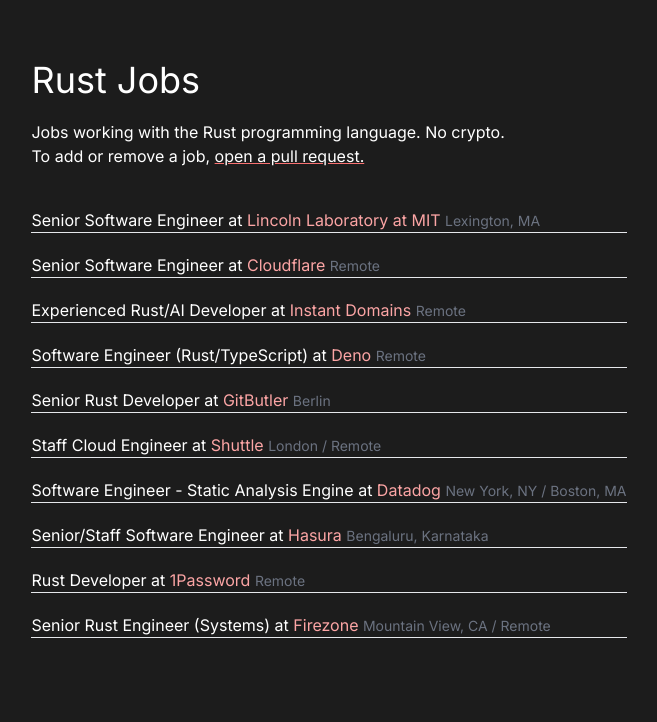
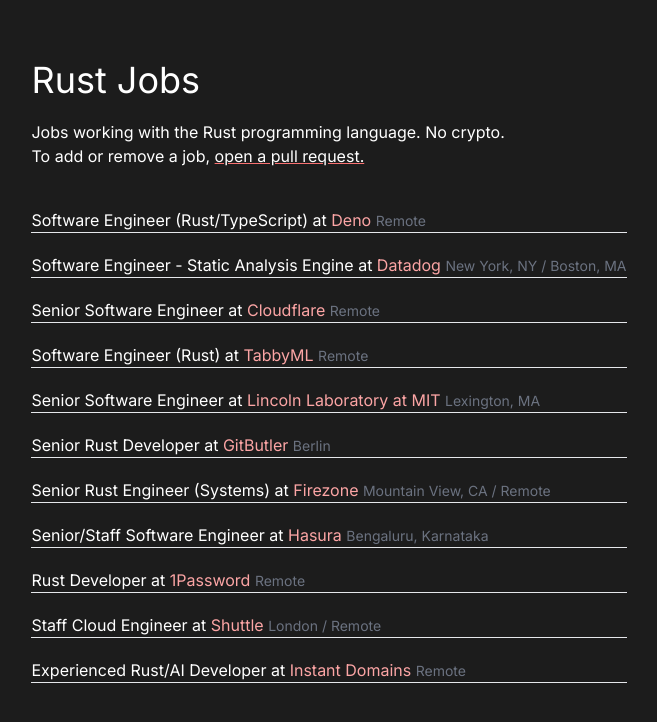
Before and after one commit to NicholasLYang/rustjobs.fyi, a Next.js app: page / in a window 1280 px wide. Shown: the top 722 px of the page, without its empty margins (311-968 px from the left). Built offline with nearby package versions, Linux system fonts and the light colour scheme.

Commit message:
feat: add TabbyML rust job

```diff
--- a/app/page.tsx
+++ b/app/page.tsx
@@ -61,6 +61,12 @@
     location: "London / Remote",
     url: "https://www.ycombinator.com/companies/shuttle/jobs/LpJTT9u-staff-cloud-engineer",
   },
+  {
+    title: "Software Engineer (Rust)",
+    company: "TabbyML",
+    location: "Remote",
+    url: "https://www.notion.so/tabbyml/Careers-35b1a77f3d1743d9bae06b7d6d5b814a?pvs=4"
+  },
 ];
 
 function shuffle<T>(array: T[]) {
```
